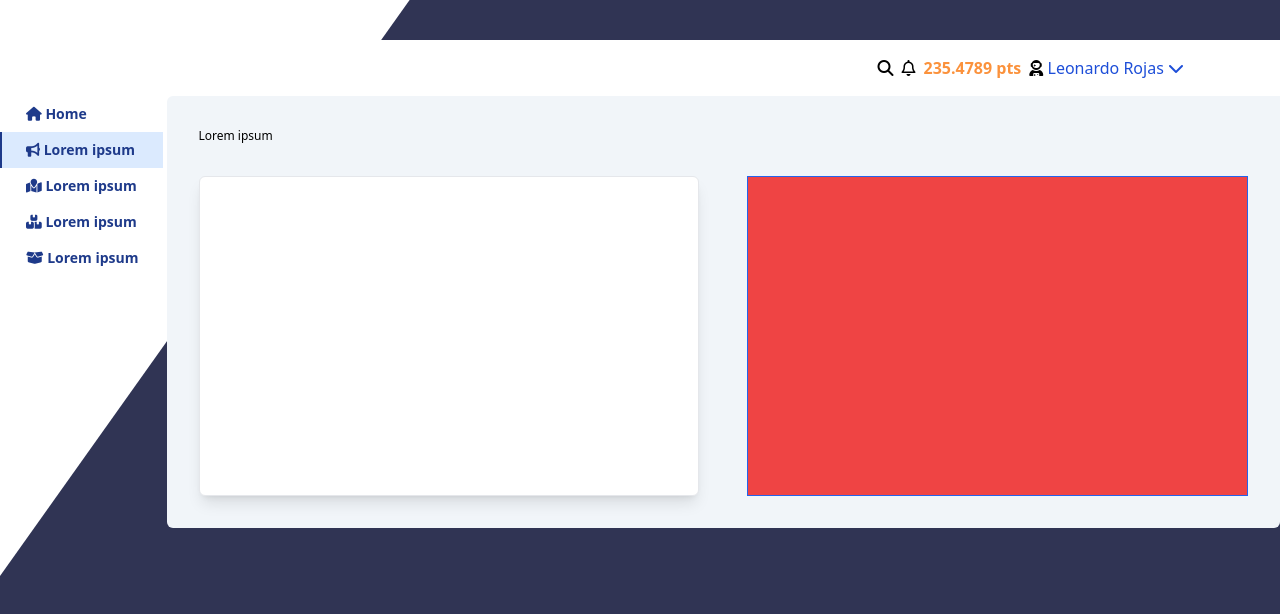
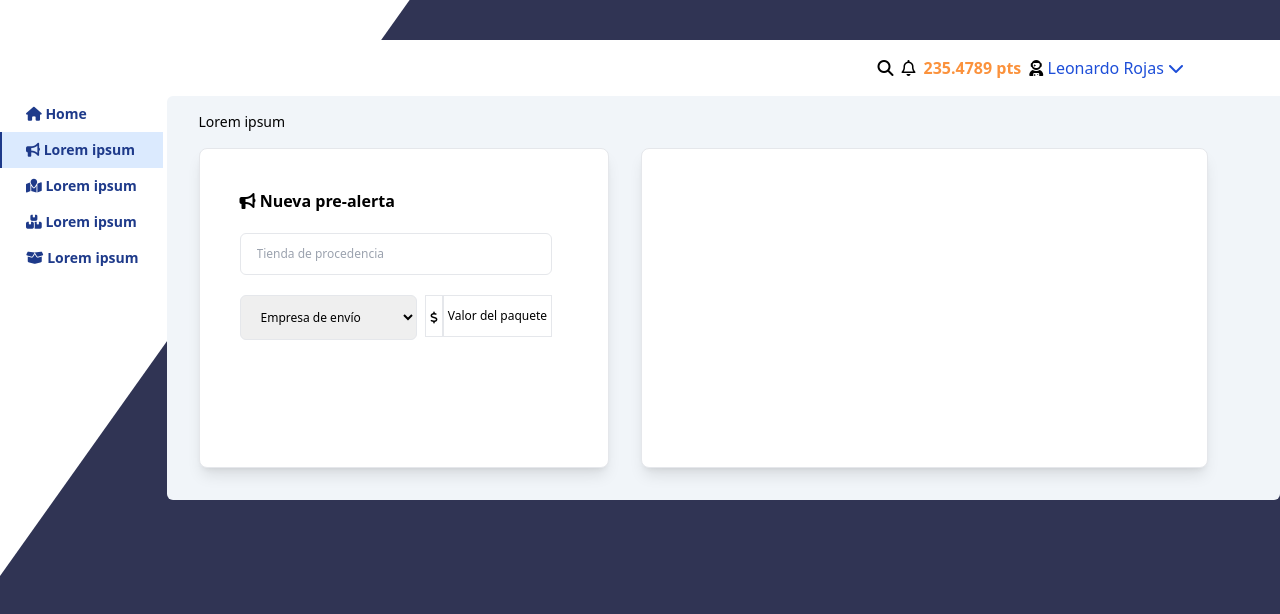
Before and after one commit to LetMeDream/Opti, a website: page index.html in a window 1280 px wide. Drawn offline with Linux system fonts and the light colour scheme.

Commit message:
Add content

```diff
--- a/src/index.html
+++ b/index.html
@@ -59,17 +59,46 @@
 
             </div>
             <!-- Feed -->
-            <div class="feed flex-1 bg-slate-100 rounded-md rounded-tr-none z-20 p-8" >
+            <div class="feed flex-1 bg-slate-100 rounded-md rounded-tr-none z-20 p-8 pt-4" >
                 <!-- Title -->
-                <div class="feed__title text-xs">
+                <div class="feed__title text-sm">
                     Lorem ipsum
                 </div>
                 <!-- Content -->
-                <div class="feed__content flex mt-8 space-x-12">
-                    <div class="form bg-white border h-80 flex-1 shadow-lg rounded-md">
+                <div class="feed__content flex mt-4 space-x-8 pr-10">
+                    <!-- Nueva pre-alerta -->
+                    <div class="form bg-white border h-80 flex-1 md:basis-[42%] shadow-lg rounded-lg">
+
+                        <form class='pt-10 px-10 pr-14 flex flex-col space-y-5' action="">
+                            <div class="form__title">
+                                <i class="fa-solid fa-bullhorn"></i>
+                                <span class="text-md font-semibold">Nueva pre-alerta</span>
+                            </div>
+                            <input  class="border p-4 py-3 rounded-md text-xs"
+                                    type="text" name="" id="" placeholder="Tienda de procedencia">
+
+                            <div class="form__select-group flex items-baseline space-x-2">
+                                <select class="border p-4 py-3 rounded-md text-xs flex-1" name="" id="">
+                                    <option value="">Empresa de envío</option>
+                                    <option value="">Empresa de envío 2</option>
+                                    <option value="">Empresa de envío 3</option>
+                                    <option value="">Empresa de envío 4</option>
+                                </select>
+                                <!-- Valor del paquete -->
+                                <div class="flex items-center">
+                                    <div class="border p-1 py-2">
+                                        <i class="fa-solid text-xs fa-dollar-sign"></i>
+                                    </div>
+                                    <span class="flex-1 p-1 py-3 border text-xs" >Valor del paquete</span>
+                                </div>
+                            </div>
+
+                        </form>
 
                     </div>
-                    <div class="alerts bg-red-500 border h-80 flex-1 border-blue-600"></div>
+
+
+                    <div class="alerts bg-white border h-80 flex-1 md:basis-[58%] shadow-lg rounded-lg"></div>
                 </div>
 
             </div>
--- a/tailwind.config.js
+++ b/tailwind.config.js
@@ -1,5 +1,5 @@
 module.exports = {
-  content: ["./src/**/*.{html,js}"],
+  content: ["./**/*.{html,js}"],
   theme: {
     extend: {},
   },
```
Also changed, not shown: dist/output.css.
